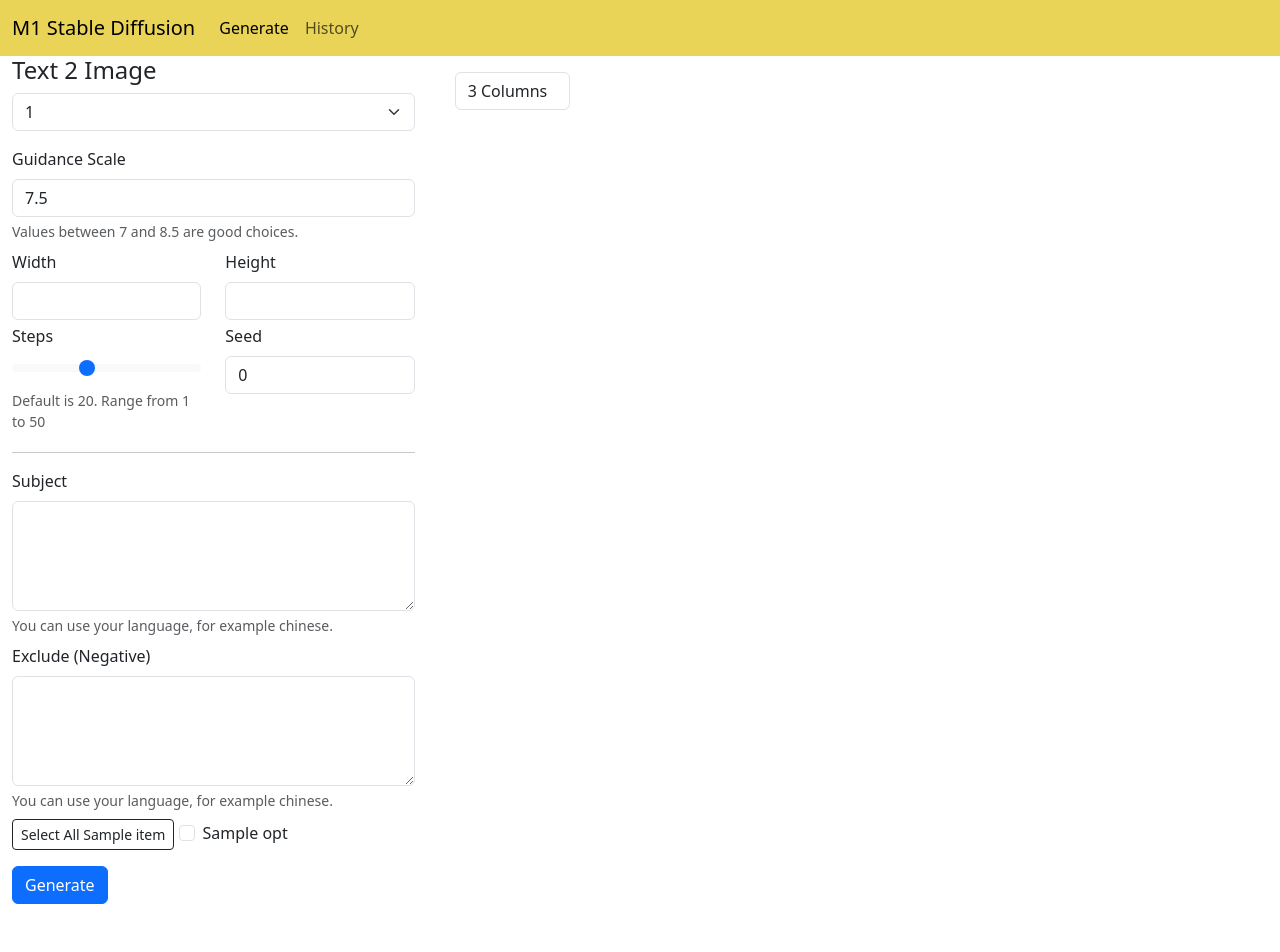
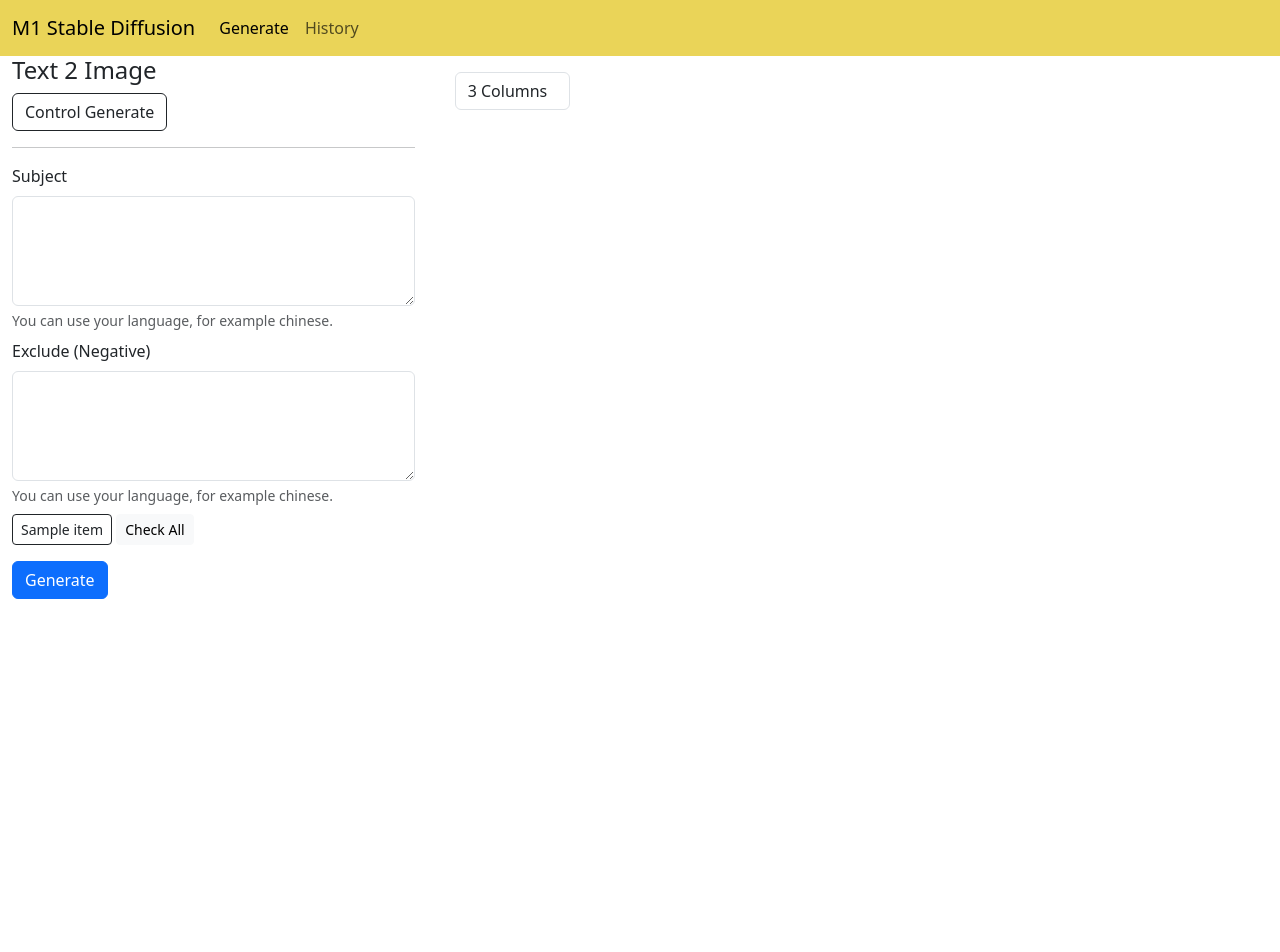
Before and after one commit to yyaadet/AIGC, a Django app: template stable_diffusion_webui/stable_diffusion_webui/templates/index.html in a window 1280 px wide. After the commit the page ends 599 px from the top, so only its background shows below. Run offline with Django 4.2, Linux system fonts and the light colour scheme; the template is opened without the code that fills it: most values are stand-ins (such as "Sample title", 1, 10 or a date in 2020); some libraries are stand-ins or nearby versions.

Commit message:
support collapse options

```diff
--- a/stable_diffusion_webui/stable_diffusion_webui/templates/index.html
+++ b/stable_diffusion_webui/stable_diffusion_webui/templates/index.html
@@ -14,6 +14,12 @@ Generate Image
     <div class="col-4">
         <h4>Text 2 Image</h4>
         <form id="generateForm" class="form">
+            <div class="mb-3">
+                <button class="btn btn-outline-dark" type="button" data-bs-toggle="collapse" data-bs-target="#control" aria-expanded="false" aria-controls="control">
+                    Control Generate
+                </button>
+            </div>
+            <div id="control" class="collapse">
                 <div class="mb-3">
                     <select class="form-select" name="model_id">
                         {% for item in model_ids %}
@@ -56,6 +62,7 @@ Generate Image
                     </div>
                 </div>
 
+            </div>
             <hr />
 
             <div class="mb-2">
--- a/stable_diffusion_webui/stable_diffusion_webui/templates/tags/multiple_check.html
+++ b/stable_diffusion_webui/stable_diffusion_webui/templates/tags/multiple_check.html
@@ -1,8 +1,14 @@
 <div class="mb-2">
-    <button type="button" class="btn btn-outline-dark btn-sm" id="{{ input_id }}Btn" onclick="selectAllOptions('{{ input_id }}')">
-        Select All {{ label }}
+    <button class="btn btn-outline-dark btn-sm" type="button" data-bs-toggle="collapse" data-bs-target="#{{input_id}}Panel" aria-expanded="false" aria-controls="{{input_id}}Panel">
+       {{ label }}
     </button>
 
+    <button type="button" class="btn btn-light btn-sm" id="{{ input_id }}Btn" onclick="selectAllOptions('{{ input_id }}')">
+        Check All
+    </button>
+</div>
+
+<div id="{{ input_id }}Panel" class="collapse">
     {% for opt in options %}
     <div class="form-check form-check-inline">
         <input class="form-check-input" type="checkbox" name="{{ input_id }}" value="{{ opt.value }}" id="{{ input_id }}">
@@ -15,6 +21,3 @@
     </div>
     {% endfor %}
 </div>
-
-<script>
-</script>
```
Lines whose indentation alone changed are shown as unchanged.
